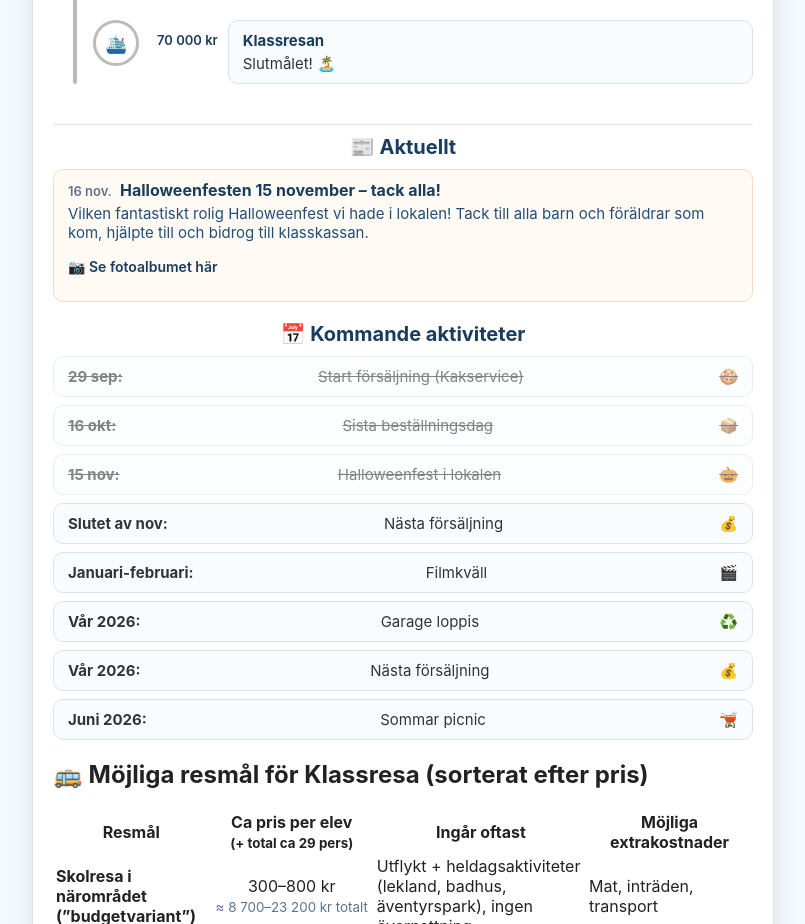
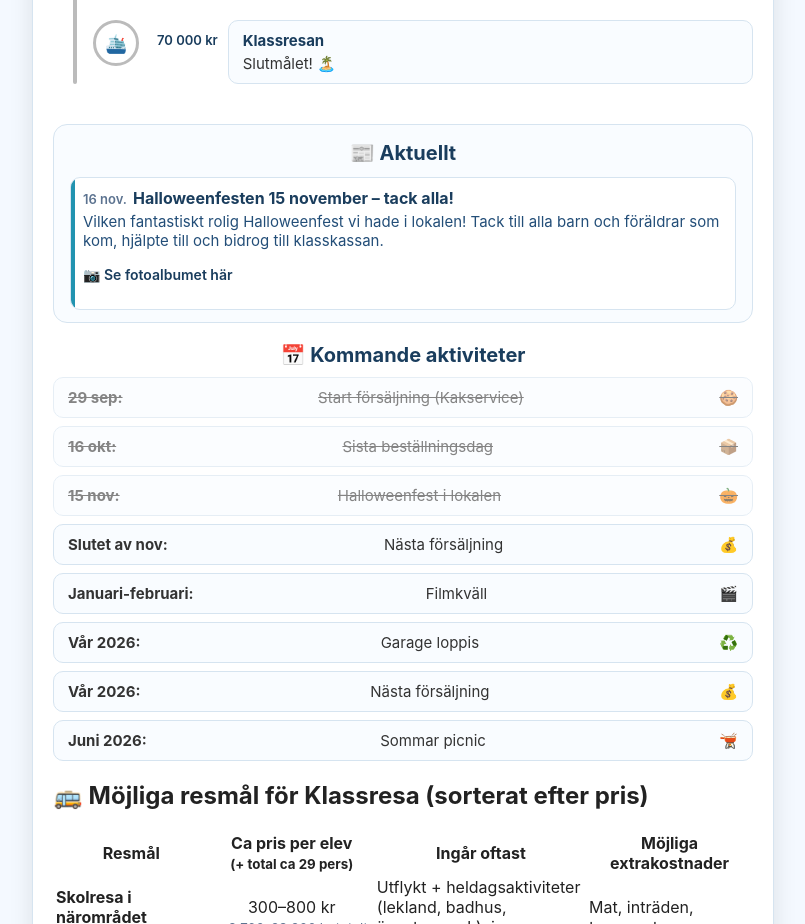
Before and after one commit to klassresa5a/klassresa5a.github.io, a plain HTML site: page index.html in a window 1280 px wide. Shown: the part 860-1784 px from the top of the page, without its empty margins (237-1042 px from the left). Drawn offline with nearby package versions, Linux system fonts and the light colour scheme.

Commit message:
Refactor news section styles for improved layout
Updated styles for news section including margins, padding, and borders. Added hover effects and adjusted layout for better visual consistency.

```diff
--- a/styles.css
+++ b/styles.css
@@ -387,18 +387,20 @@ h1 {
   font-size:22px; line-height:1; color:#234e78; cursor:pointer
 }
 
-/* ===== Aktuellt (nyheter) ===== */
+/* ===== Aktuellt (nyheter) – i samma stil som sidan ===== */
 .news {
   margin-top: 24px;
-  margin-bottom: 16px;
-  padding-top: 10px;
-  border-top: 1px solid #d6e4f0;
+  margin-bottom: 20px;
+  padding: 16px 16px 12px;
+  background: #f9fcff;
+  border: 1px solid #d6e4f0;   /* 🔹 чёткий кант вокруг блока */
+  border-radius: 14px;
 }
 
 .news h2 {
   font-size: 20px;
   color: #1a3d5d;
-  margin: 0 0 10px;
+  margin: 0 0 12px;
   text-align: center;
 }
 
@@ -412,18 +414,30 @@ h1 {
 }
 
 .news-item {
-  background: #fffaf4;
-  border: 1px solid #f3dcc0;
+  background: #ffffff;
+  border: 1px solid #d6e4f0;      /* 🔹 кант у каждой новости */
   border-radius: 10px;
-  padding: 10px 14px;
+  padding: 10px 12px;
   font-size: 15px;
   color: #333;
+  position: relative;
+  overflow: hidden;
 }
 
+/* тонкий цветной штрих слева, как акцент */
+.news-item::before {
+  content: "";
+  position: absolute;
+  inset: 0 auto 0 0;
+  width: 4px;
+  background: #2193b0;
+}
+
+/* шапка: дата + заголовок */
 .news-header {
   display: flex;
   flex-wrap: wrap;
-  gap: 8px;
+  gap: 6px;
   align-items: baseline;
   margin-bottom: 4px;
 }
@@ -457,12 +471,19 @@ h1 {
   text-decoration: underline;
 }
 
+/* текст, если новостей пока нет */
 .news-empty {
   font-size: 14px;
   color: #5c7390;
   text-align: center;
-  padding: 8px 0;
+  padding: 6px 0 2px;
 }
+
+/* небольшой ховер, чтобы чувствовалось кликабельно (если потом сделаешь клики) */
+.news-item:hover {
+  background: #f4f9ff;
+}
+
 
 /* Сделаем элементы списка кликабельными/реактивными */
 .events li{cursor:pointer; transition:background .15s ease}
```
